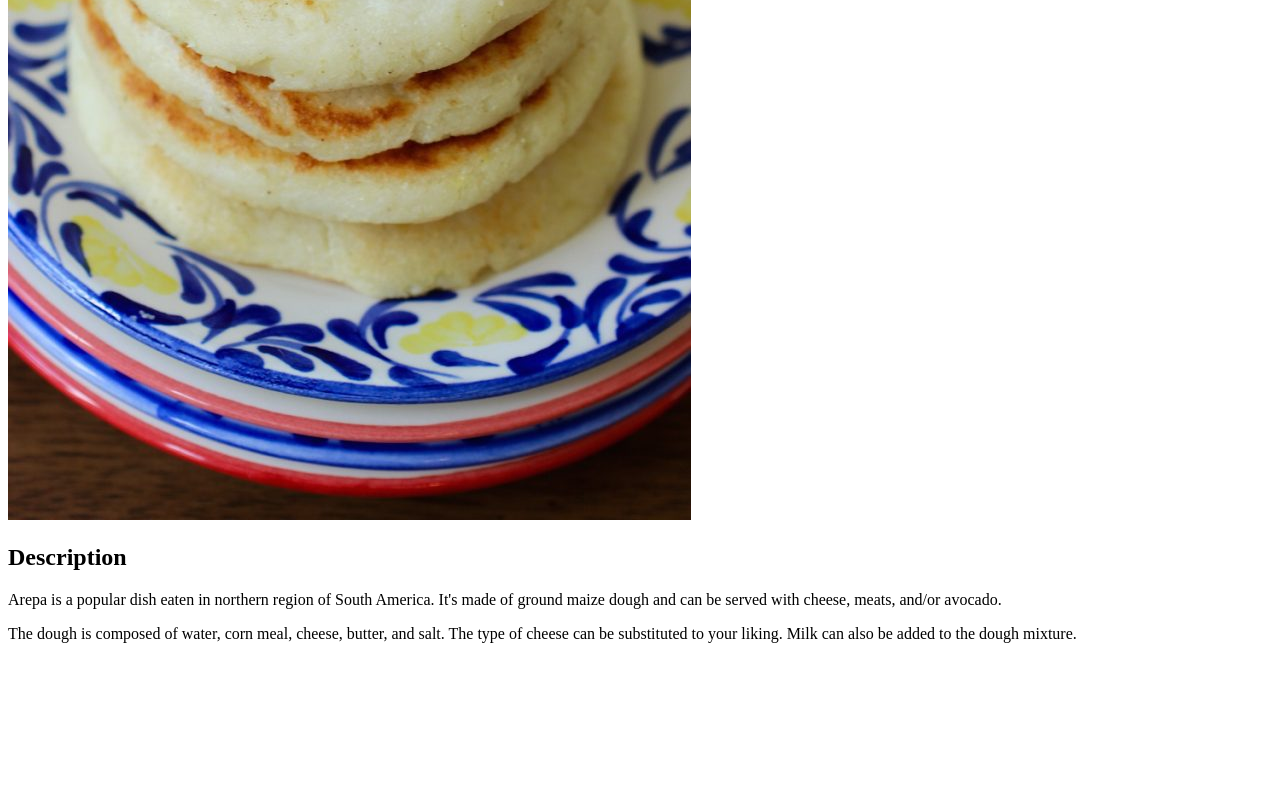
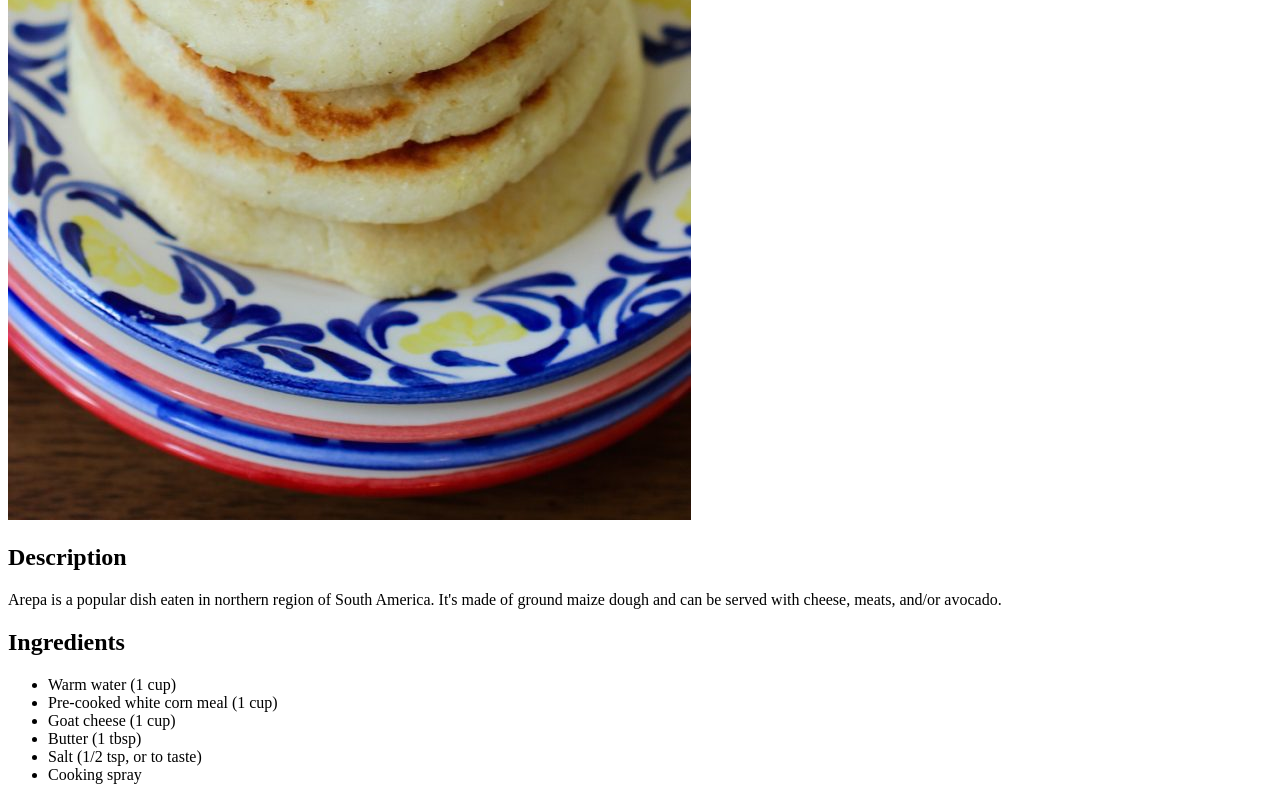
Before and after one commit to davidfrivas/odin-receipes, a plain HTML site: page recipes/arepas.html in a window 1280 px wide. Shown: the part 584-1384 px from the top of the page. Before the commit the page ends 1243 px from the top, so only its background shows below. Drawn offline with Linux system fonts and the light colour scheme.

Commit message:
Add ingredients to arepas.html

```diff
--- a/recipes/arepas.html
+++ b/recipes/arepas.html
@@ -13,7 +13,15 @@
 
             <p>Arepa is a popular dish eaten in northern region of South America. It's made of ground maize dough and can be served with cheese, meats, and/or avocado.</p>
 
-            <p>The dough is composed of water, corn meal, cheese, butter, and salt. The type of cheese can be substituted to your liking. Milk can also be added to the dough mixture.</p>
+            <h2>Ingredients</h2>
+            <ul>
+                <li>Warm water (1 cup)</li>
+                <li>Pre-cooked white corn meal (1 cup)</li>
+                <li>Goat cheese (1 cup)</li>
+                <li>Butter (1 tbsp)</li>
+                <li>Salt (1/2 tsp, or to taste)</li>
+                <li>Cooking spray</li>
+            </ul>
         </body>
     </head>
 </html>
```
